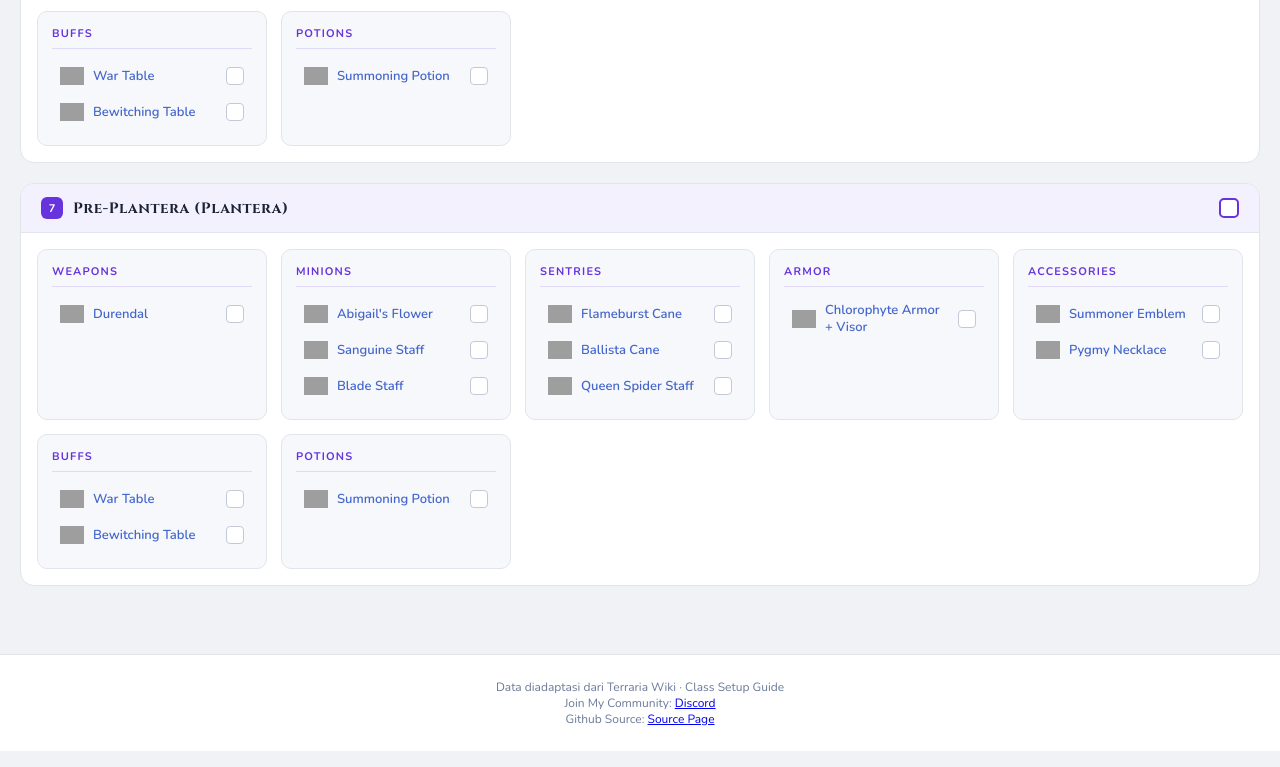
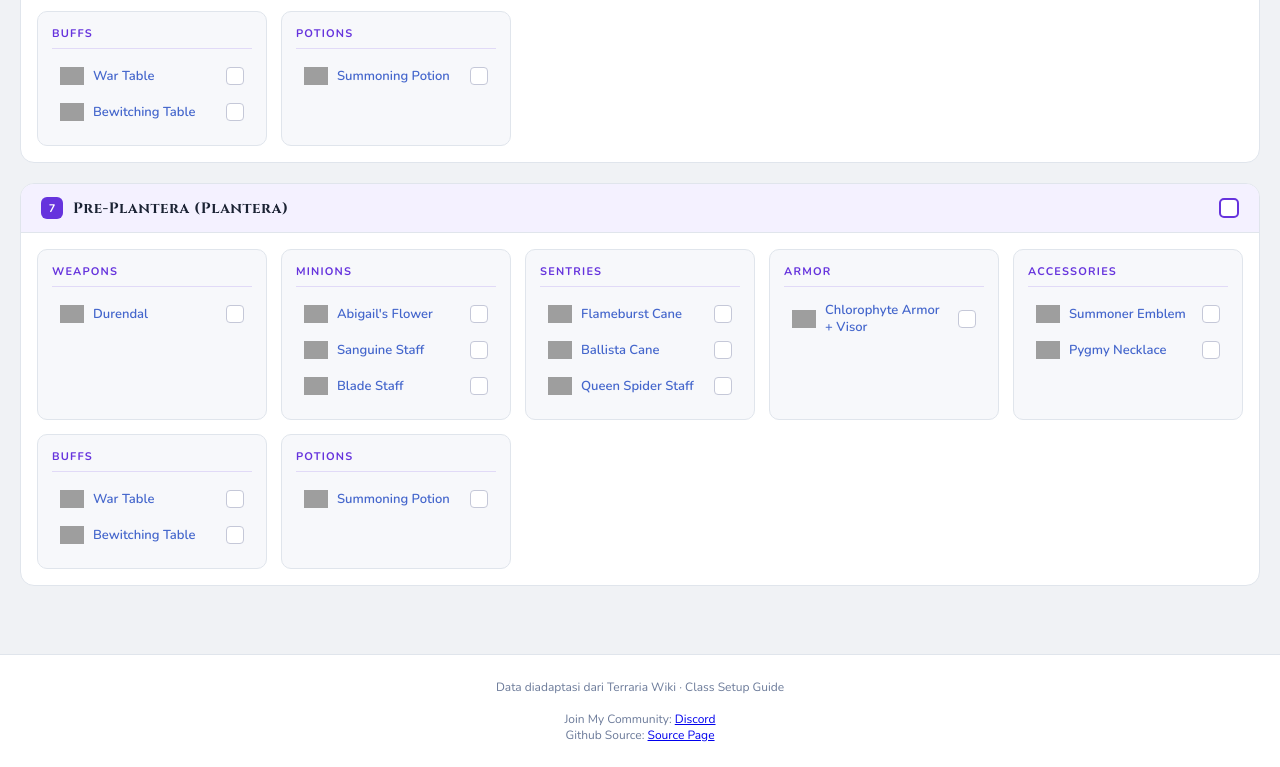
Before and after one commit to SAMBUYYA/TerrariaClassGuideSimple, a plain HTML site: page summoning.html in a window 1280 px wide. Shown: the part 2828-3595 px from the top of the page. Drawn offline with nearby package versions, Linux system fonts and the light colour scheme; grey boxes are pictures that could not be loaded.

Commit message:
tambah enter

```diff
--- a/summoning.html
+++ b/summoning.html
@@ -469,7 +469,7 @@
 </div><!-- /container -->
 
 <footer>
-  Data diadaptasi dari Terraria Wiki · Class Setup Guide
+  <p>Data diadaptasi dari Terraria Wiki · Class Setup Guide</p><br>
   <p>Join My Community: <a href="https://discord.gg/hSqjzEp5u7">Discord</a></p>
   <p>Github Source: <a href="https://github.com/SAMBUYYA/TerrariaClassGuideSimple">Source Page</a></p>
 </footer>
```
